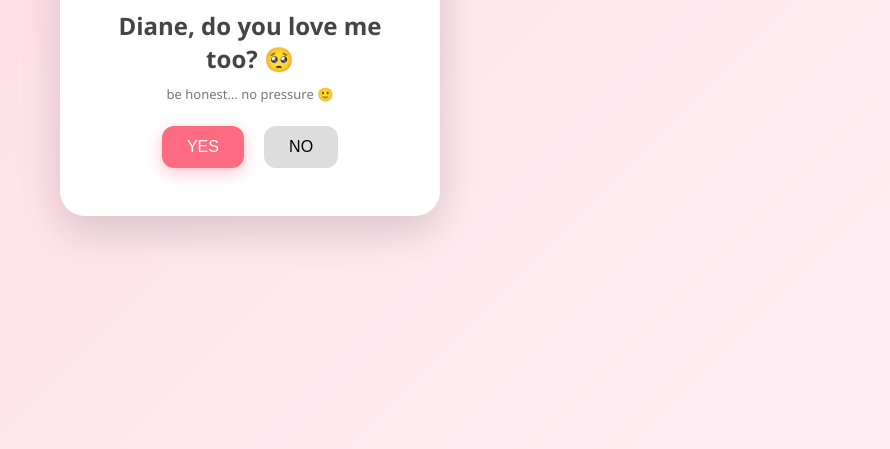
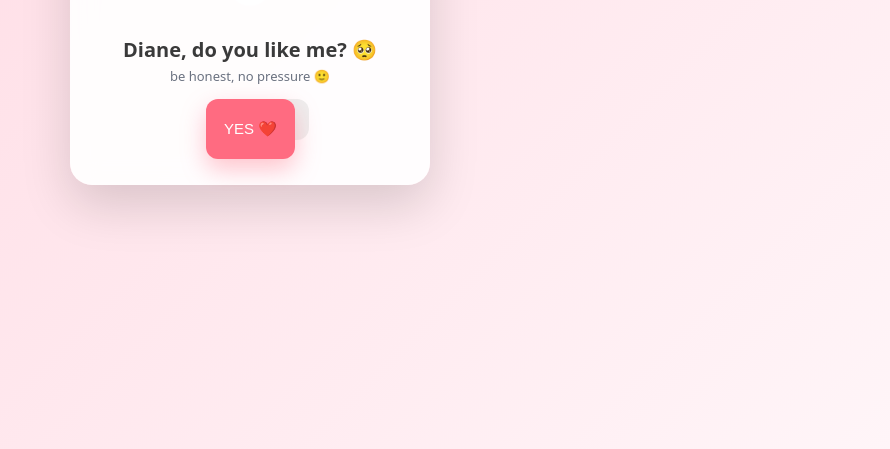
Before and after one commit to vargasako136-dot/index.html, a plain HTML site: page index.html in a window 1280 px wide. Shown: the part 351-800 px from the top of the page, without its empty margins (390-1280 px from the left). Drawn offline with Linux system fonts and the light colour scheme.

Commit message:
Refactor HTML structure and styles for clarity

```diff
--- a/index.html
+++ b/index.html
@@ -1,169 +1,229 @@
 <!DOCTYPE html>
 <html lang="en">
 <head>
-<meta charset="UTF-8">
-<meta name="viewport" content="width=device-width, initial-scale=1.0">
+  <meta charset="utf-8" />
+  <meta name="viewport" content="width=device-width, initial-scale=1" />
   <title>For Diane 🐰❤️</title>
 
   <style>
-  body {
-    margin: 0;
-    height: 100vh;
-    display: flex;
-    justify-content: center;
-    align-items: center;
-    font-family: 'Segoe UI', sans-serif;
-    background: linear-gradient(135deg, #ffd6e0, #fff0f5);
-    overflow: hidden;
+    :root{
+      --pink:#ff6b81;
+      --bg1:#ffd6e0;
+      --bg2:#fff5f8;
+      --text:#3a3a3a;
+      --muted:#6b7280;
+      --card:rgba(255,255,255,.9);
+      --shadow:0 20px 50px rgba(0,0,0,.15);
+      --radius:22px;
     }
 
-  .card {
-    background: white;
-    padding: 40px 30px;
-    border-radius: 25px;
-    box-shadow: 0 15px 40px rgba(0,0,0,0.15);
-    text-align: center;
-    width: 320px;
-    animation: fadeIn 1s ease;
-    position: relative;
+    *{box-sizing:border-box}
+    html,body{height:100%}
+
+    body{
+      margin:0;
+      font-family: system-ui, -apple-system, Segoe UI, Roboto, sans-serif;
+      color:var(--text);
+      background: linear-gradient(135deg,var(--bg1),var(--bg2));
+      display:grid;
+      place-items:center;
+      overflow:hidden;
     }
 
-  @keyframes fadeIn {
-    from {opacity: 0; transform: translateY(20px);}
-    to {opacity: 1; transform: translateY(0);}
+    .card{
+      width:min(92vw, 360px);
+      padding:28px 24px 26px;
+      border-radius:var(--radius);
+      background:var(--card);
+      backdrop-filter: blur(12px);
+      box-shadow:var(--shadow);
+      text-align:center;
+      position:relative;
+      animation:fadeIn .6s ease both;
     }
 
-  .bunny {
-    font-size: 52px;
-    animation: bounce 1.5s infinite;
+    @keyframes fadeIn{
+      from{opacity:0; transform:translateY(14px)}
+      to{opacity:1; transform:translateY(0)}
     }
 
-  @keyframes bounce {
-    0%,100% {transform: translateY(0);}
-    50% {transform: translateY(-10px);}
+    .bunny{
+      width:84px;
+      margin:2px auto 8px;
+      display:block;
+      animation:bounce 1.4s ease-in-out infinite;
     }
 
-  h2 {
-    color: #444;
-    margin: 15px 0 10px;
+    @keyframes bounce{
+      0%,100%{transform:translateY(0)}
+      50%{transform:translateY(-8px)}
     }
 
-  .subtext {
-    font-size: 13px;
-    color: #777;
-    margin-bottom: 15px;
+    h1{
+      font-size:20px;
+      margin:6px 0 4px;
+      font-weight:600;
     }
 
-  .buttons {
-    margin-top: 10px;
+    .sub{
+      font-size:13px;
+      color:var(--muted);
+      margin-bottom:14px;
     }
 
-  button {
-    border: none;
-    padding: 12px 25px;
-    font-size: 16px;
-    border-radius: 12px;
-    margin: 8px;
-    cursor: pointer;
-    transition: 0.25s;
-    position: relative;
+    .actions{
+      display:flex;
+      justify-content:center;
+      gap:10px;
+      position:relative;
+      min-height:60px;
     }
 
-  #yes {
-    background: #ff6b81;
-    color: white;
-    box-shadow: 0 5px 15px rgba(255,107,129,0.4);
+    button{
+      border:0;
+      border-radius:12px;
+      padding:12px 18px;
+      font-size:15px;
+      cursor:pointer;
+      transition:transform .15s ease, box-shadow .15s ease;
+      will-change:transform;
     }
 
-  #yes:hover {
-    transform: scale(1.1);
+    #yes{
+      background:var(--pink);
+      color:#fff;
+      box-shadow:0 10px 24px rgba(255,107,129,.4);
+      position:relative;
+      z-index:2;
     }
 
-  #no {
-    background: #ddd;
+    #yes:hover{ transform:scale(1.08) }
+
+    #no{
+      background:#eee;
+      position:absolute;
+      left:50%;
+      transform:translateX(70px);
+      z-index:1;
     }
 
-  .result {
-    font-size: 26px;
-    color: #ff4d6d;
+    .result{
+      font-size:24px;
+      color:var(--pink);
+      margin-top:8px;
+      animation:pop .4s ease both;
     }
 
-  .heart {
-    position: absolute;
-    font-size: 20px;
-    animation: floatUp 3s linear forwards;
+    @keyframes pop{
+      from{opacity:0; transform:scale(.85)}
+      to{opacity:1; transform:scale(1)}
     }
 
-  @keyframes floatUp {
-    0% {transform: translateY(0); opacity: 1;}
-    100% {transform: translateY(-700px); opacity: 0;}
+    .heart{
+      position:absolute;
+      bottom:-10px;
+      font-size:18px;
+      animation:floatUp 3s linear forwards;
+      pointer-events:none;
+    }
+
+    @keyframes floatUp{
+      to{ transform:translateY(-110vh); opacity:0 }
     }
   </style>
 </head>
 
 <body>
 
-<div class="card" id="card">
-  <div class="bunny">🐰</div>
-  <h2>Diane, do you love me too? 🥺</h2>
-  <div class="subtext">be honest… no pressure 🙂</div>
+  <main class="card" id="card" role="dialog" aria-live="polite">
 
-  <div class="buttons">
-    <button id="yes" onclick="yesClick()">YES</button>
-    <button id="no" onmouseover="moveNo()" onclick="noClick()">NO</button>
-  </div>
+    <!-- SVG Bunny -->
+    <svg class="bunny" viewBox="0 0 200 200" aria-hidden="true">
+      <ellipse cx="70" cy="45" rx="14" ry="30" fill="#fff"/>
+      <ellipse cx="130" cy="45" rx="14" ry="30" fill="#fff"/>
+      <circle cx="100" cy="115" r="50" fill="#fff"/>
+      <circle cx="85" cy="105" r="5"/>
+      <circle cx="115" cy="105" r="5"/>
+      <ellipse cx="100" cy="125" rx="6" ry="4" fill="#ff6b81"/>
+    </svg>
+
+    <h1>Diane, do you like me? 🥺</h1>
+    <div class="sub">be honest, no pressure 🙂</div>
+
+    <div class="actions">
+      <button id="yes">YES ❤️</button>
+      <button id="no">NO</button>
     </div>
 
+  </main>
+
 <script>
-let size = 16;
-let noCount = 0;
+(() => {
+  const card = document.getElementById('card');
+  const yesBtn = document.getElementById('yes');
+  const noBtn  = document.getElementById('no');
 
-function yesClick() {
-  document.getElementById("card").innerHTML = `
-    <div class="bunny">🐰💖</div>
-    <div class="result">I love you more, Diane 😳❤️</div>
-    <div class="subtext">pero seryoso… gusto talaga kita 🙂</div>
-  `;
-  startHearts();
+  let pos = { x: 0, y: 0 };
+  let vel = { x: 0, y: 0 };
+
+  function clamp(v,min,max){ return Math.max(min,Math.min(max,v)); }
+
+  function dodge(e){
+    const r = noBtn.getBoundingClientRect();
+    const cx = r.left + r.width/2;
+    const cy = r.top + r.height/2;
+
+    const dx = cx - e.clientX;
+    const dy = cy - e.clientY;
+    const dist = Math.hypot(dx,dy);
+
+    if(dist < 140){
+      const force = (140 - dist)/140;
+      vel.x += (dx/dist) * force * 6;
+      vel.y += (dy/dist) * force * 6;
+    }
   }
 
-function noClick() {
-  const yesBtn = document.getElementById("yes");
-  size += 10;
+  function animate(){
+    pos.x += vel.x;
+    pos.y += vel.y;
 
-  yesBtn.style.fontSize = size + "px";
-  yesBtn.style.padding = (12 + size/2) + "px " + (25 + size) + "px";
+    vel.x *= 0.9;
+    vel.y *= 0.9;
 
-  noCount++;
-  const q = document.querySelector("h2");
+    const bounds = card.getBoundingClientRect();
+    const btn = noBtn.getBoundingClientRect();
 
-  if (noCount === 2) q.innerText = "Sure ka, Diane? 😅";
-  if (noCount === 4) q.innerText = "Kahit konti lang? 🥺";
-  if (noCount === 6) q.innerText = "Sige na please 🐰👉👈";
+    pos.x = clamp(pos.x, -bounds.width/2, bounds.width/2);
+    pos.y = clamp(pos.y, -bounds.height/2, bounds.height/2);
+
+    noBtn.style.transform = `translate(${pos.x}px, ${pos.y}px)`;
+
+    requestAnimationFrame(animate);
   }
 
-function moveNo() {
-  const btn = document.getElementById("no");
-  const x = Math.random() * 200 - 100;
-  const y = Math.random() * 200 - 100;
-
-  btn.style.transform = `translate(${x}px, ${y}px)`;
+  function hearts(){
+    setInterval(()=>{
+      const h=document.createElement('div');
+      h.className='heart';
+      h.textContent='❤️';
+      h.style.left=Math.random()*window.innerWidth+'px';
+      document.body.appendChild(h);
+      setTimeout(()=>h.remove(),3000);
+    },250);
   }
 
-function startHearts() {
-  setInterval(() => {
-    const heart = document.createElement("div");
-    heart.className = "heart";
-    heart.innerHTML = "❤️";
+  yesBtn.addEventListener('click',()=>{
+    card.innerHTML = `
+      <div class="result">I like you more, Diane 😳❤️</div>
+      <div class="sub">pero seryoso… I mean it 🙂</div>
+    `;
+    hearts();
+  });
 
-    heart.style.left = Math.random() * window.innerWidth + "px";
-    heart.style.top = "100%";
-
-    document.body.appendChild(heart);
-
-    setTimeout(() => heart.remove(), 3000);
-  }, 250);
-}
+  window.addEventListener('mousemove', dodge);
+  animate();
+})();
 </script>
 
 </body>
```
Lines whose indentation alone changed are shown as unchanged.
